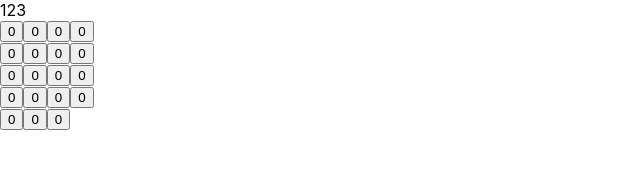
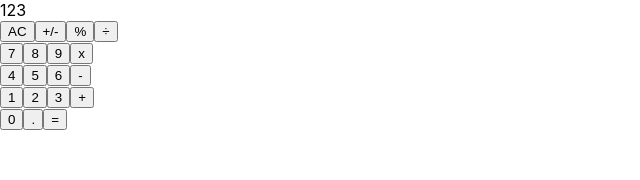
Before and after one commit to kaitlynflynn/Calculator, a React (Create React App) app in the folder client/: page / in a window 1280 px wide. Shown: the top 180 px of the page, without its empty margins (0-640 px from the left). Built offline with nearby package versions, Linux system fonts and the light colour scheme.

Commit message:
Added props to all event handlers; imported prop-types

```diff
--- a/client/src/component/App.js
+++ b/client/src/component/App.js
@@ -4,13 +4,21 @@ import Display from './Display';
 import BtnPanel from './BtnPanel';
 
 class App extends React.Component {
+  // add props for event handler
+  handleClick = (btnName) => {
+    console.log('click', btnName);
+  }
+
   render() {
-
     return (
       <div className="App">
         {/* Rendered Components */}
-        <Display />
-        <BtnPanel />
+        <Display
+          value = "123"
+        />
+        <BtnPanel
+          clickHandler = {this.handleClick}
+        />
       </div>
     );
   }
--- a/client/src/component/BtnPanel.js
+++ b/client/src/component/BtnPanel.js
@@ -1,54 +1,65 @@
 import React from 'react';
 import Button from './Button';
+import PropTypes from 'prop-types';
 
 // static layout - blank component for Btn Panel
 
 class BtnPanel extends React.Component {
+    // add props for event handlers
+    handleClick = (btnName) => {
+        this.props.clickHandler(btnName);
+    }
+
     render() {
         return (
+            // props added to all buttons for event handlers
             <div className="BtnPanel">
                 {/* Rendered Component */}
                 {/* 1st Row (AC +/- % /) */}
                 <div>
-                    <Button />
-                    <Button />
-                    <Button />
-                    <Button />
+                    <Button name = "AC" clickHandler ={this.handleClick} />
+                    <Button name = "+/-" clickHandler ={this.handleClick} />
+                    <Button name = "%" clickHandler ={this.handleClick} />
+                    <Button name = "÷" clickHandler ={this.handleClick} />
                 </div>
 
                 {/* 2nd Row (7 8 9 X) */}
                 <div>
-                    <Button />
-                    <Button />
-                    <Button />
-                    <Button />
+                    <Button name = "7" clickHandler ={this.handleClick} />
+                    <Button name = "8" clickHandler ={this.handleClick} />
+                    <Button name = "9" clickHandler ={this.handleClick} />
+                    <Button name = "x" clickHandler ={this.handleClick} />
                 </div>
 
                 {/* 3rd Row (4 5 6 -) */}
                 <div>
-                    <Button />
-                    <Button />
-                    <Button />
-                    <Button />
+                    <Button name = "4" clickHandler ={this.handleClick} />
+                    <Button name = "5" clickHandler ={this.handleClick} />
+                    <Button name = "6" clickHandler ={this.handleClick} />
+                    <Button name = "-" clickHandler ={this.handleClick} />
                 </div>
 
                 {/* 4th Row (1 2 3 +) */}
                 <div>
-                    <Button />
-                    <Button />
-                    <Button />
-                    <Button />
+                    <Button name = "1" clickHandler ={this.handleClick} />
+                    <Button name = "2" clickHandler ={this.handleClick} />
+                    <Button name = "3" clickHandler ={this.handleClick} />
+                    <Button name = "+" clickHandler ={this.handleClick} />
                 </div>
 
                 {/* 5th Row (0 . =) */}
                 <div>
-                    <Button />
-                    <Button />
-                    <Button />
+                    <Button name = "0" clickHandler ={this.handleClick} />
+                    <Button name = "." clickHandler ={this.handleClick} />
+                    <Button name = "=" clickHandler ={this.handleClick} />
                 </div>
             </div>
         );
     }
 }
 
+BtnPanel.propTypes = {
+    clickHandler: PropTypes.func,
+};
+
 export default BtnPanel;
--- a/client/src/component/Button.js
+++ b/client/src/component/Button.js
@@ -1,15 +1,30 @@
 import React from 'react';
+import PropTypes from 'prop-types';
 
 // static layout - blank component for Buttons
+class Button extends React.Component {
+    // added event handlers
+    handleClick = () => {
+        // add props for event handler
+        this.props.clickHandler(this.props.name);
+        // console.log('click');
+    }
 
-class Button extends React.Component {
     render() {
         return (
-            <button>
-                0
+            <button
+                onClick={this.handleClick}
+            >
+                {this.props.name}
             </button>
         );
     }
 }
 
+// added props
+Button.propTypes = {
+    name: PropTypes.string,
+    clickHandler: PropTypes.func,
+};
+
 export default Button;
--- a/client/src/component/Display.js
+++ b/client/src/component/Display.js
@@ -1,4 +1,5 @@
 import React from 'react';
+import PropTypes from 'prop-types';
 
 // static layout - blank component for Display Screen
 
@@ -8,11 +9,16 @@ class Display extends React.Component {
             <div className="Display">
                 {/* Displays the total */}
                 <div>
-                    123
+                    {this.props.value}
                 </div>
             </div>
         );
     }
 }
 
+// add props
+Display.propTypes = {
+    value: PropTypes.string,
+};
+
 export default Display;
```
